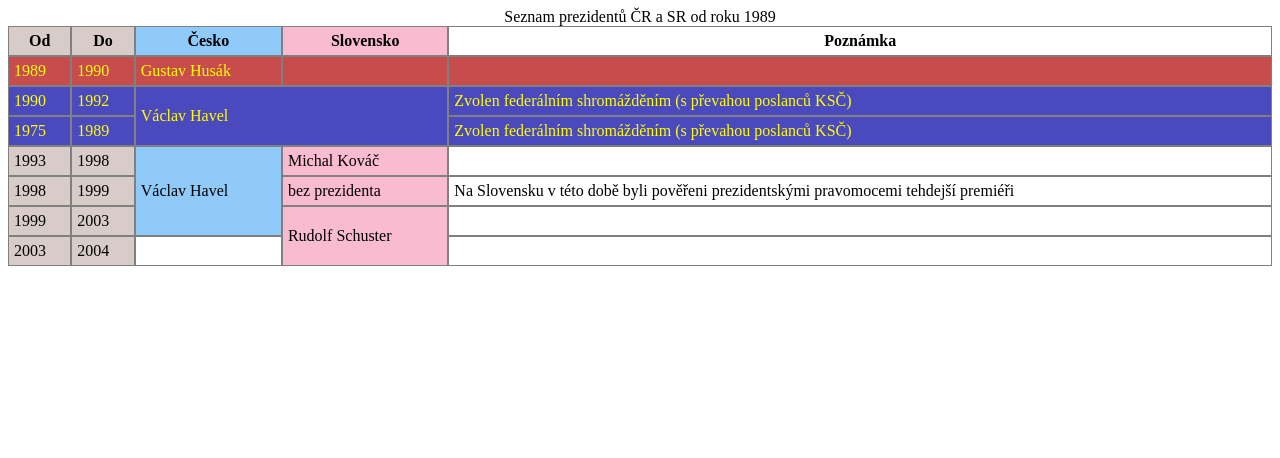
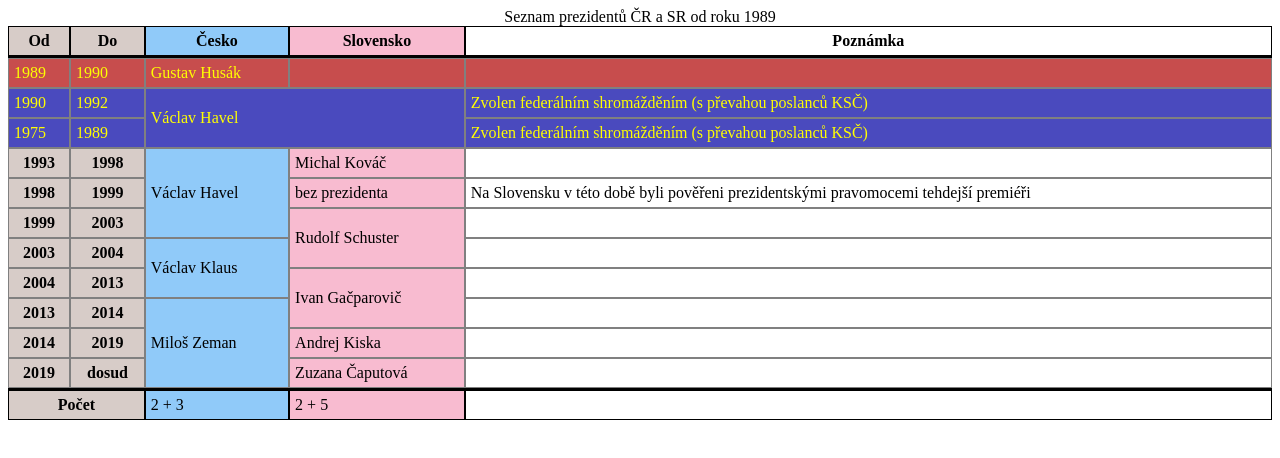
Before and after one commit to pslib-cz/2020p2web-htmltable-presidents-olirezn019, a plain HTML site: page index.html in a window 1280 px wide. Drawn offline with Linux system fonts and the light colour scheme.

Commit message:
skoro hotovo

```diff
--- a/index.html
+++ b/index.html
@@ -14,8 +14,16 @@
       .presidents .roky {background-color: #D7CCC8;}
       .presidents .cr {background-color: #90CAF9;}
       .presidents .sr {background-color: #F8BBD0;}
-      table{
+      .presidents{
         border-spacing: 0;
+      }
+      .presidents thead tr th{
+        border-bottom: 3px solid;
+        border-color: black;
+      }
+      .presidents tfoot tr th, .presidents tfoot tr td{
+        border-top: 3px solid;
+        border-color: black;
       }
     </style>
   </head>
@@ -56,33 +64,65 @@
       </tbody>
       <tbody>
         <tr>
-          <td class="roky">1993</td>
-          <td class="roky">1998</td>
+          <th class="roky">1993</th>
+          <th class="roky">1998</th>
           <td rowspan="3" class="cr">Václav Havel</td>
           <td class="sr">Michal Kováč</td>
           <td></td>
         </tr>
         <tr>
-          <td class="roky">1998</td>
-          <td class="roky">1999</td>
+          <th class="roky">1998</th>
+          <th class="roky">1999</th>
           <td class="sr">bez prezidenta</td>
           <td>Na Slovensku v této době byli pověřeni prezidentskými pravomocemi tehdejší premiéři</td>
         </tr>
         <tr>
-          <td class="roky">1999</td>
-          <td class="roky">2003</td>
+          <th class="roky">1999</th>
+          <th class="roky">2003</th>
           <td class="sr" rowspan="2">Rudolf Schuster</td>
           <td></td>
         </tr>
         <tr>
-          <td class="roky">2003</td>
-          <td class="roky">2004</td>
+          <th class="roky">2003</th>
+          <th class="roky">2004</th>
+          <td rowspan="2" class="cr">Václav Klaus</td>
           <td></td>
+        </tr>
+        <tr>
+          <th class="roky">2004</th>
+          <th class="roky">2013</th>
+          <td class="sr" rowspan="2">Ivan Gačparovič</td>
+          <td></td>
+        </tr>
+        <tr>
+          <th class="roky">2013</th>
+          <th class="roky">2014</th>
+          <td rowspan="3" class="cr">Miloš Zeman</td>
+          <td></td>
+        </tr>
+        <tr>
+          <th class="roky">2014</th>
+          <th class="roky">2019</th>
+          <td class="sr">Andrej Kiska</td>
+          <td></td>
+        </tr>
+        <tr>
+          <th class="roky">2019</th>
+          <th class="roky">dosud</th>
+          <td class="sr">Zuzana Čaputová</td>
           <td></td>
         </tr>
       </tbody>
 
+      <tfoot>
+        <tr>
+          <th class="roky" colspan="2">Počet</th>
+          <td class="cr">2 + 3</td>
+          <td class="sr">2 + 5</td>
+          <td></td>
+        </tr>
       </tfoot>
+
     </table>
   </body>
 </html>
```
